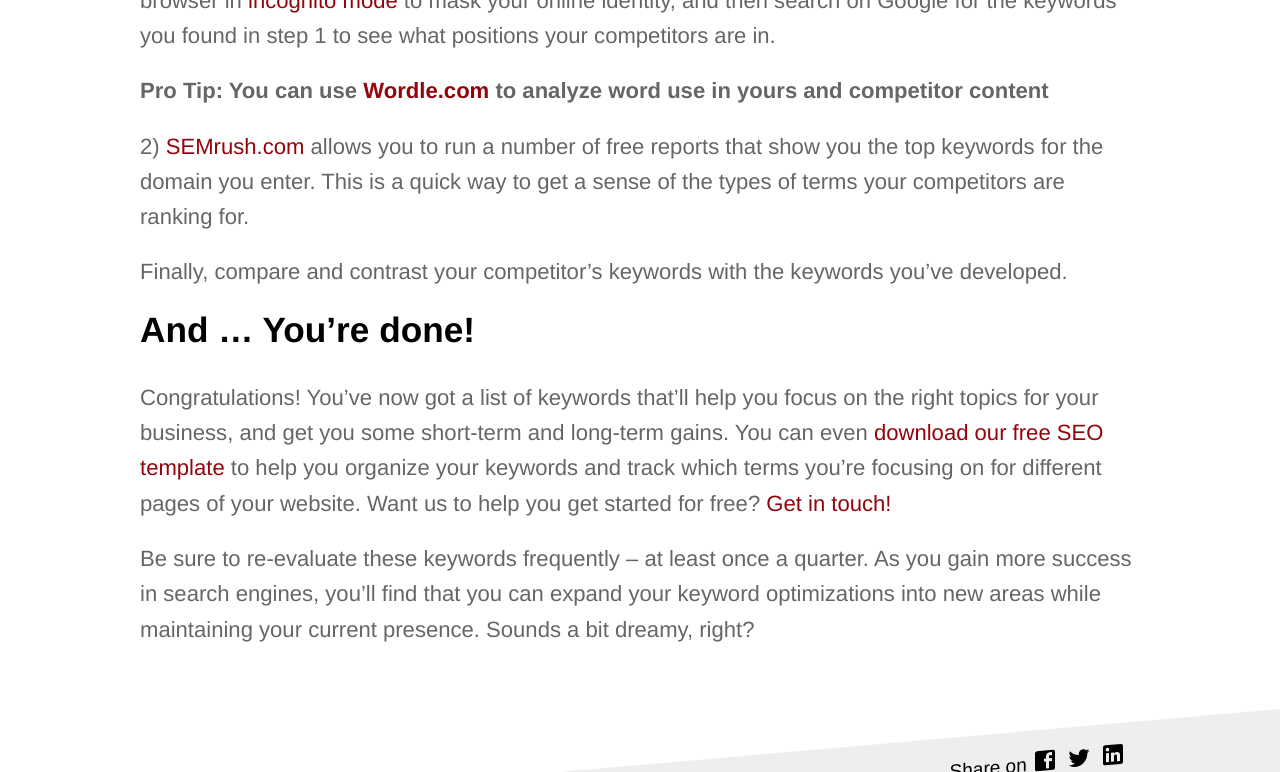
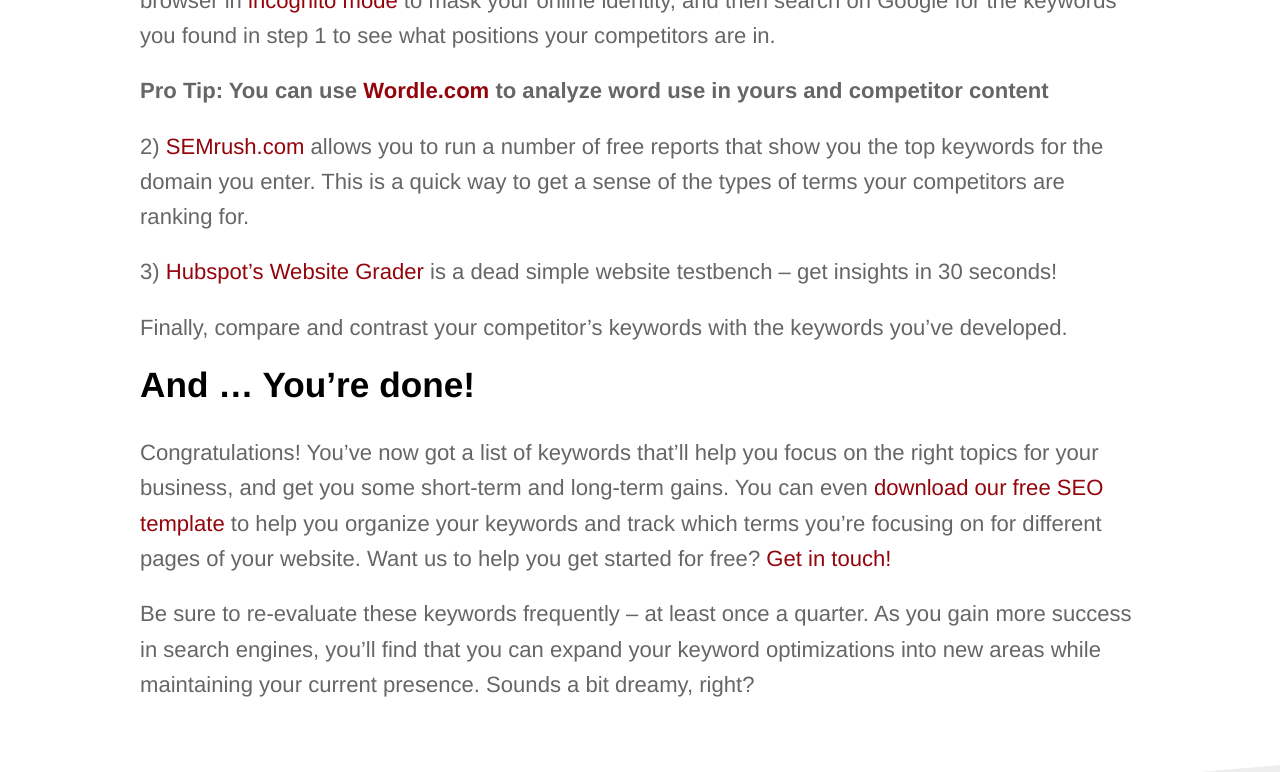
Before and after one commit to benevolenttech/btek.cc, a Jekyll site: the page built from _posts/2017-01-13-how-to-plan-your-content.md, in a window 1280 px wide and 900 px high, scrolled down 5838 px, cut to the strip 0-772 px from the top of the window. Built offline with Jekyll 4.4.1, drawn with Linux system fonts in a browser that asks for light colours; comment, search, counter and statistics services are not loaded.

Commit message:
Updated post

```diff
--- a/_posts/2017-01-13-how-to-plan-your-content.md
+++ b/_posts/2017-01-13-how-to-plan-your-content.md
@@ -113,6 +113,8 @@
 
 2) [SEMrush.com](http://www.semrush.com/)&nbsp;allows you to run a number of free reports that show you the top keywords for the domain you enter. This is a quick way to get a sense of the types of terms your competitors are ranking for.
 
+3) [Hubspot's Website Grader](https://website.grader.com/)&nbsp;is a dead simple website testbench -- get insights in 30 seconds!
+
 Finally, compare and contrast your competitor’s keywords with the keywords you’ve developed.
 
 ## **And … You're done!**
```
